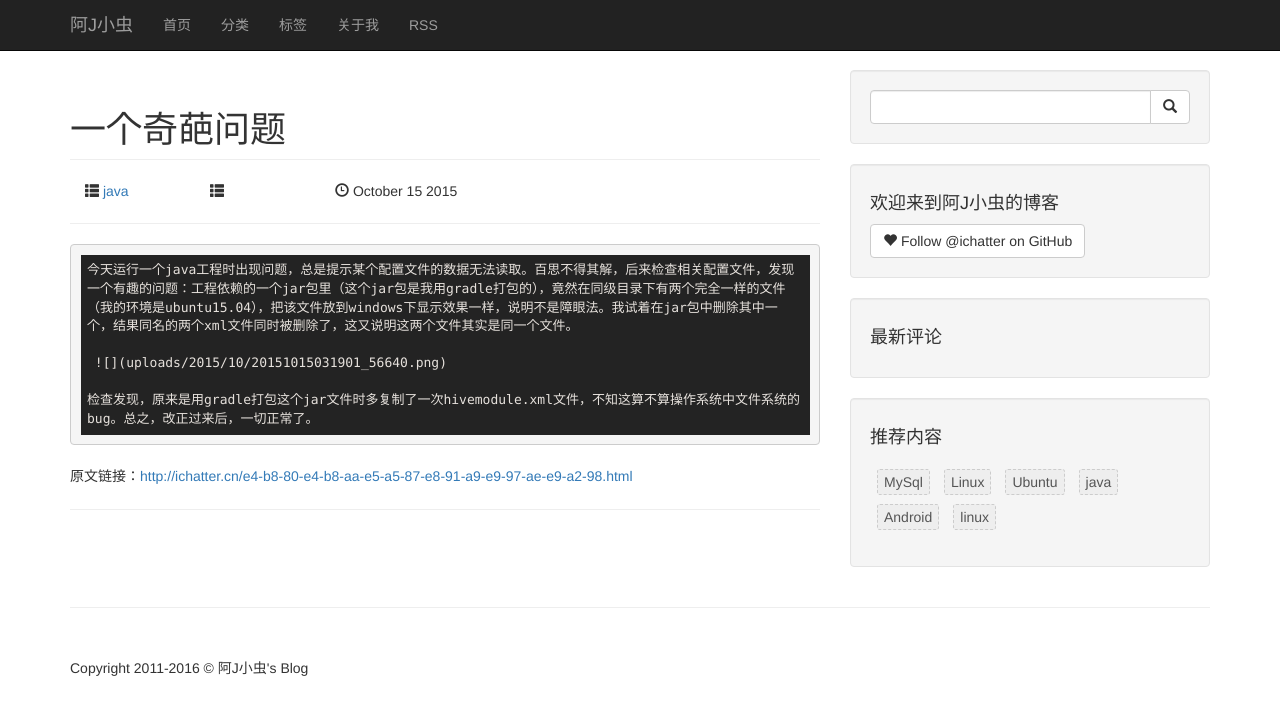
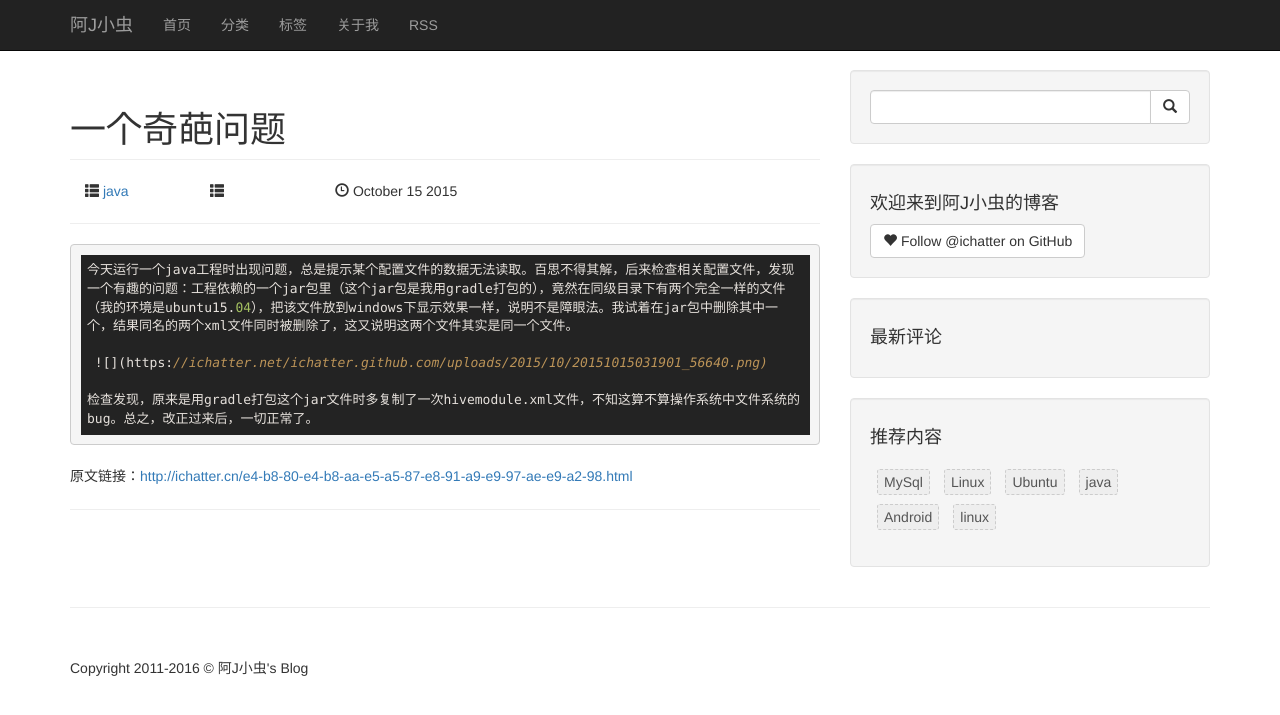
Before and after one commit to ichatter/ichatter.github.com, a Jekyll site: the page built from _posts/wp/2015-10-15-e4b880e4b8aae5a587e891a9e997aee9a298.md, in a window 1280 px wide. Shown: the top 715 px of the page. Built offline with Jekyll 4.4.1, drawn with Linux system fonts in a browser that asks for light colours; comment, search, counter and statistics services are not loaded; part of the change alters nothing that is shown.

Commit message:
Update 2015-10-15-e4b880e4b8aae5a587e891a9e997aee9a298.md

```diff
--- a/_posts/wp/2015-10-15-e4b880e4b8aae5a587e891a9e997aee9a298.md
+++ b/_posts/wp/2015-10-15-e4b880e4b8aae5a587e891a9e997aee9a298.md
@@ -14,6 +14,6 @@ categories:
 
 	今天运行一个java工程时出现问题，总是提示某个配置文件的数据无法读取。百思不得其解，后来检查相关配置文件，发现一个有趣的问题：工程依赖的一个jar包里（这个jar包是我用gradle打包的），竟然在同级目录下有两个完全一样的文件（我的环境是ubuntu15.04），把该文件放到windows下显示效果一样，说明不是障眼法。我试着在jar包中删除其中一个，结果同名的两个xml文件同时被删除了，这又说明这两个文件其实是同一个文件。
 
-	 ![](uploads/2015/10/20151015031901_56640.png)
+	 ![](https://ichatter.net/ichatter.github.com/uploads/2015/10/20151015031901_56640.png)
 
 	检查发现，原来是用gradle打包这个jar文件时多复制了一次hivemodule.xml文件，不知这算不算操作系统中文件系统的bug。总之，改正过来后，一切正常了。
```
